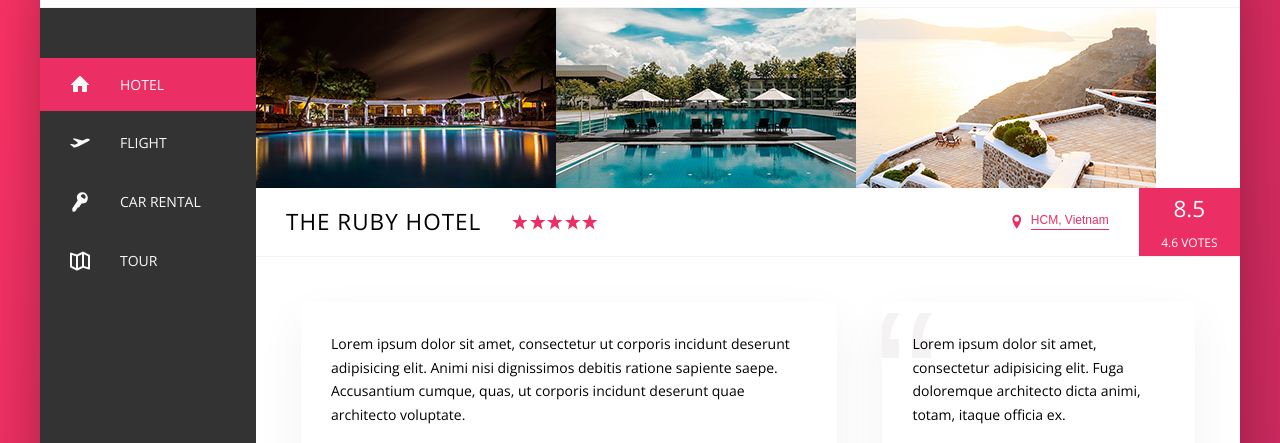
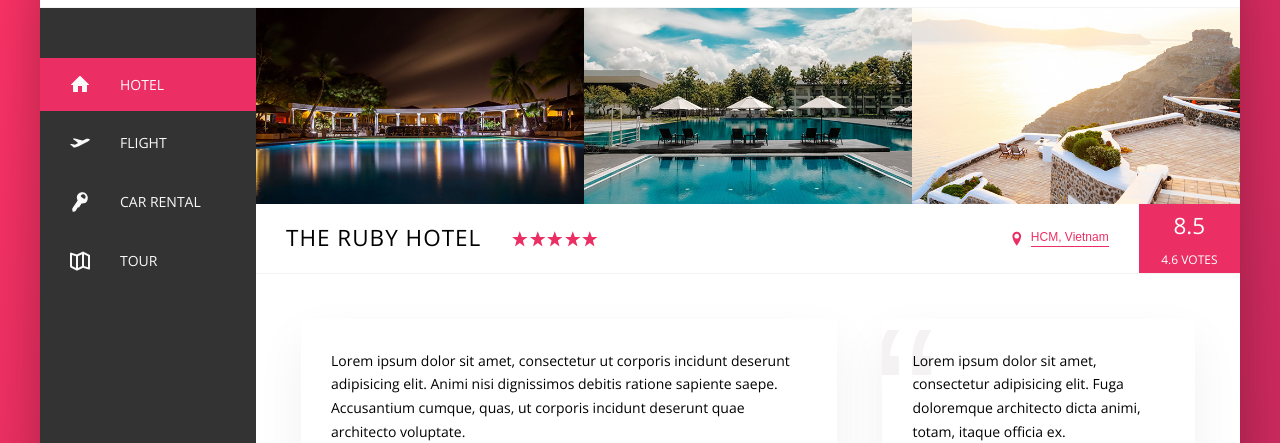
Before and after one commit to ShrineOX/Trillo, a website: page index.html in a window 1280 px wide. Shown: the part 131-574 px from the top of the page. Drawn offline with nearby package versions, Linux system fonts and the light colour scheme.

Commit message:
Fixed image size bug

```diff
--- a/index.html
+++ b/index.html
@@ -94,9 +94,9 @@
           <div class="gallery">
             <figure class="gallery__item">
               <img
-                srcset="img/hotel-1-2x.jpg 300w, img/hotel-1-0.5x.jpg 150w"
+                srcset="img/hotel-1-600w.jpg 600w, img/hotel-1-300w.jpg 300w"
                 ,
-                sizes="(max-width: 700px) 150px, 300px"
+                sizes="(max-width: 700px) 300px, 600px"
                 alt="Photo of hotel 1"
                 class="gallery__photo"
               />
@@ -104,9 +104,9 @@
             </figure>
             <figure class="gallery__item">
               <img
-                srcset="img/hotel-2-2x.jpg 300w, img/hotel-2-0.5x.jpg 150w"
+                srcset="img/hotel-2-600w.jpg 600w, img/hotel-2-300w.jpg 300w"
                 ,
-                sizes="(max-width: 700px) 150px, 300px"
+                sizes="(max-width: 700px) 300px, 600px"
                 alt="Photo of hotel 2"
                 class="gallery__photo"
               />
@@ -114,9 +114,9 @@
             </figure>
             <figure class="gallery__item">
               <img
-                srcset="img/hotel-3-2x.jpg 300w, img/hotel-3-0.5x.jpg 150w"
+                srcset="img/hotel-3-600w.jpg 600w, img/hotel-3-300w.jpg 300w"
                 ,
-                sizes="(max-width: 700px) 150px, 300px"
+                sizes="(max-width: 700px) 300px, 600px"
                 alt="Photo of hotel 3"
                 class="gallery__photo"
               />
```
Also changed, not shown: img/hotel-1-0.5x.jpg (deleted), img/hotel-1-300w.jpg (renamed from img/hotel-1-2x.jpg), img/hotel-1-600w.jpg (added), img/hotel-2-0.5x.jpg (deleted), img/hotel-2-300w.jpg (renamed from img/hotel-2-2x.jpg), img/hotel-2-600w.jpg (added), img/hotel-3-0.5x.jpg (deleted), img/hotel-3-300w.jpg (renamed from img/hotel-3-2x.jpg), img/hotel-3-600w.jpg (renamed from img/hotel-3.jpg), 2 other files.
